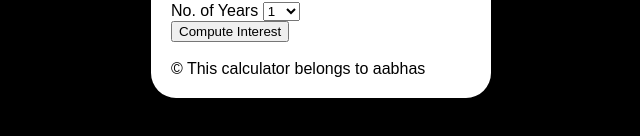
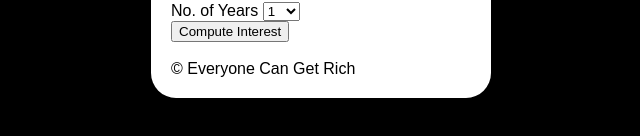
Before and after one commit to aabhasbisaria/curly-robot, a plain HTML site: page index.html in a window 1280 px wide. Shown: the part 188-324 px from the top of the page, without its empty margins (319-959 px from the left). Drawn offline with Linux system fonts and the light colour scheme.

Commit message:
Update index.html

```diff
--- a/index.html
+++ b/index.html
@@ -29,7 +29,7 @@
         <button onclick="compute()">Compute Interest</button><br/>
         <span id="result"></span><br>
         <span id="result"></span>
-        <footer>&#169; This calculator belongs to aabhas</footer>
+        <footer>&#169;  Everyone Can Get Rich</footer>
     </div>
     </body>
 </html>
```
